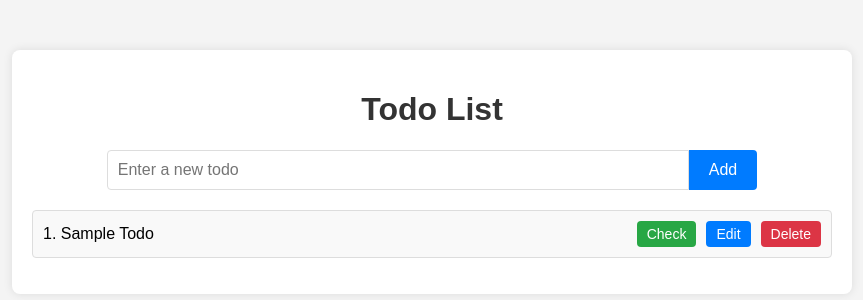
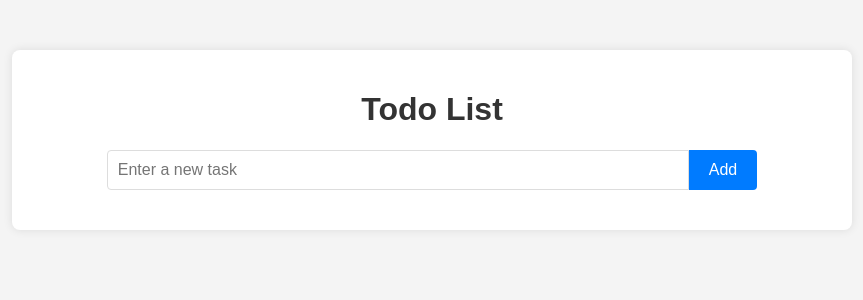
Before and after one commit to stefkucherov/FlaskTodoList, a Flask app: page / in a window 1280 px wide. Shown: the top 300 px of the page, without its empty margins (208-1071 px from the left). Run offline with Flask 3, Linux system fonts and the light colour scheme.

Commit message:
- Connected the Postgresql database - Updated the code in edit.html - Updated the code in index.html

```diff
--- a/main.py
+++ b/main.py
@@ -1,47 +1,67 @@
 from flask import Flask, render_template, request, redirect, url_for
+from flask_sqlalchemy import SQLAlchemy
 
 app = Flask(__name__)
+app.config['SQLALCHEMY_DATABASE_URI'] = 'postgresql://stepa:07052003@localhost/todo_list_db'
+app.config['SQLALCHEMY_TRACK_MODIFICATIONS'] = False
+db = SQLAlchemy(app)
 
-# Временное хранилище задач
-todos = [{"task": "Sample Todo", "done": False}]
+
+class Task(db.Model):
+    id = db.Column(db.Integer, primary_key=True)
+    title = db.Column(db.String(255), nullable=False)
+    done = db.Column(db.Boolean, default=False)
+
+    def __repr__(self):
+        return f"Task('{self.title}')"
 
 
 @app.route('/')
 def index():
-    return render_template('index.html', todos=todos)
+    tasks = Task.query.all()
+    return render_template('index.html', tasks=tasks)
 
 
 @app.route('/add', methods=['POST'])
 def add():
-    task = request.form['todo']
-    todos.append({"task": task, "done": False})
+    title = request.form['title']
+    task = Task(title=title)
+    db.session.add(task)
+    db.session.commit()
     return redirect(url_for('index'))
 
 
 @app.route('/edit/<int:index>', methods=['GET', 'POST'])
 def edit(index):
-    if index < 0 or index >= len(todos):
+    task = Task.query.get(index)
+    if task is None:
         return redirect(url_for('index'))
-    todo = todos[index]
     if request.method == 'POST':
-        todo['task'] = request.form['todo']
+        task.title = request.form['title']
+        db.session.commit()
         return redirect(url_for('index'))
-    return render_template('edit.html', todo=todo, index=index)
+    return render_template('edit.html', task=task)
 
 
 @app.route('/check/<int:index>')
 def check(index):
-    if index >= 0 and index < len(todos):
-        todos[index]['done'] = not todos[index]['done']
+    task = Task.query.get(index)
+    if task is not None:
+        task.done = not task.done
+        db.session.commit()
     return redirect(url_for('index'))
 
 
 @app.route('/delete/<int:index>')
 def delete(index):
-    if index >= 0 and index < len(todos):
-        del todos[index]
+    task = Task.query.get(index)
+    if task is not None:
+        db.session.delete(task)
+        db.session.commit()
     return redirect(url_for('index'))
 
 
 if __name__ == '__main__':
+    with app.app_context():
+        db.create_all()
     app.run(debug=True)
--- a/templates/edit.html
+++ b/templates/edit.html
@@ -8,8 +8,8 @@
 <body>
     <div class="container">
         <h1>Edit Todo</h1>
-        <form action="{{ url_for('edit', index=index) }}" method="post" class="todo-form">
-            <input type="text" name="todo" value="{{ todo.task }}" required>
+        <form action="{{ url_for('edit', index=task.id) }}" method="post" class="todo-form">
+            <input type="text" name="title" value="{{ task.title }}" required>
             <button type="submit">Save</button>
         </form>
         <a href="{{ url_for('index') }}" class="btn">Back to Todo List</a>
--- a/templates/index.html
+++ b/templates/index.html
@@ -9,19 +9,19 @@
     <div class="container">
         <h1>Todo List</h1>
         <form action="{{ url_for('add') }}" method="post" class="todo-form">
-            <input type="text" name="todo" placeholder="Enter a new todo" required>
+            <input type="text" name="title" placeholder="Enter a new task" required>
             <button type="submit">Add</button>
         </form>
         <ul class="todo-list">
-            {% for todo in todos %}
-            <li class="todo-item {% if todo.done %}done{% endif %}">
-                <span>{{ loop.index }}. {{ todo.task }}</span>
+            {% for task in tasks %}
+            <li class="todo-item {% if task.done %}done{% endif %}">
+                <span>{{ loop.index }}. {{ task.title }}</span>
                 <div class="actions">
-                    <a href="{{ url_for('check', index=loop.index0) }}" class="btn check-btn">
-                        {% if todo.done %}Undo{% else %}Check{% endif %}
+                    <a href="{{ url_for('check', index=task.id) }}" class="btn check-btn">
+                        {% if task.done %}Undo{% else %}Check{% endif %}
                     </a>
-                    <a href="{{ url_for('edit', index=loop.index0) }}" class="btn edit-btn">Edit</a>
-                    <a href="{{ url_for('delete', index=loop.index0) }}" class="btn delete-btn">Delete</a>
+                    <a href="{{ url_for('edit', index=task.id) }}" class="btn edit-btn">Edit</a>
+                    <a href="{{ url_for('delete', index=task.id) }}" class="btn delete-btn">Delete</a>
                 </div>
             </li>
             {% endfor %}
```
